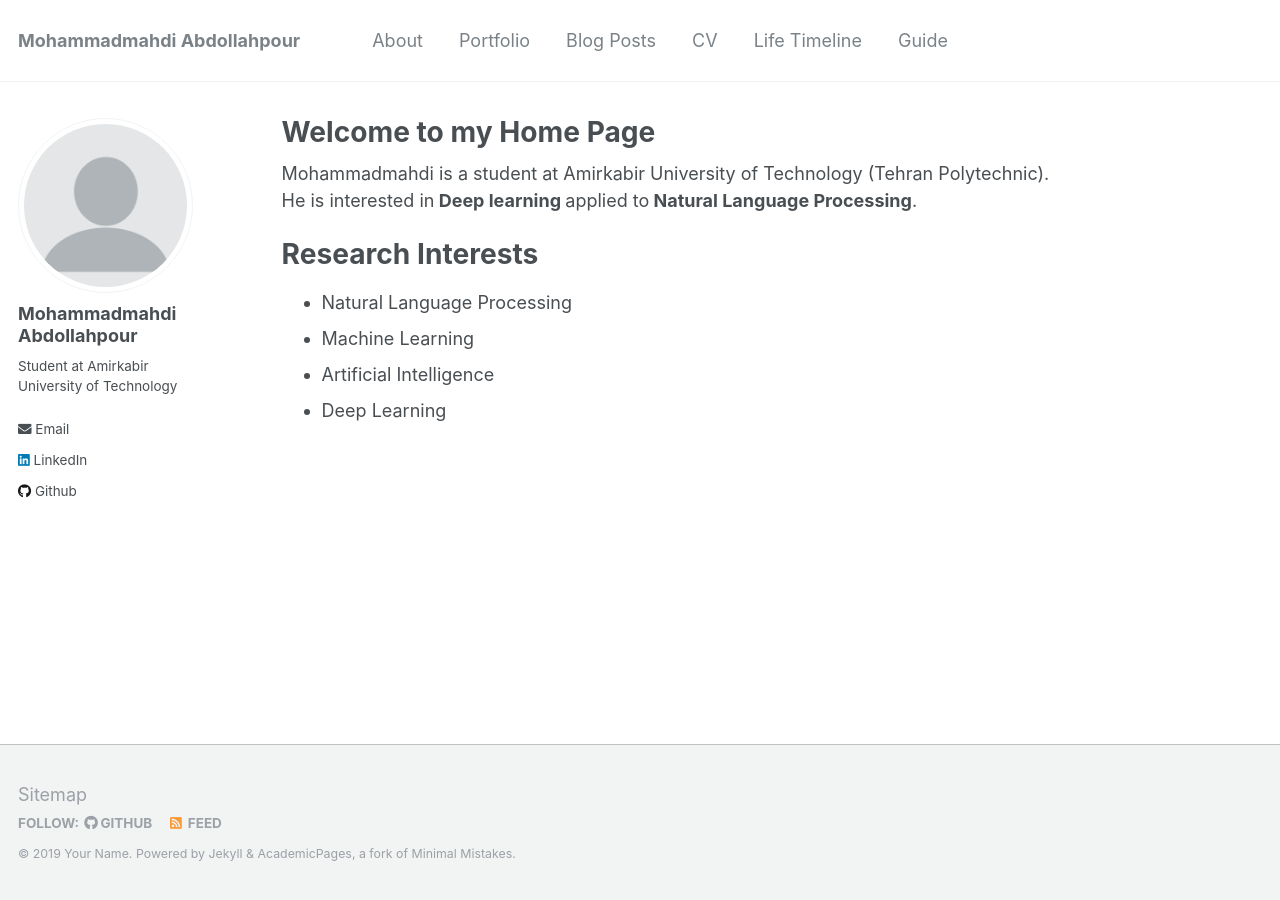
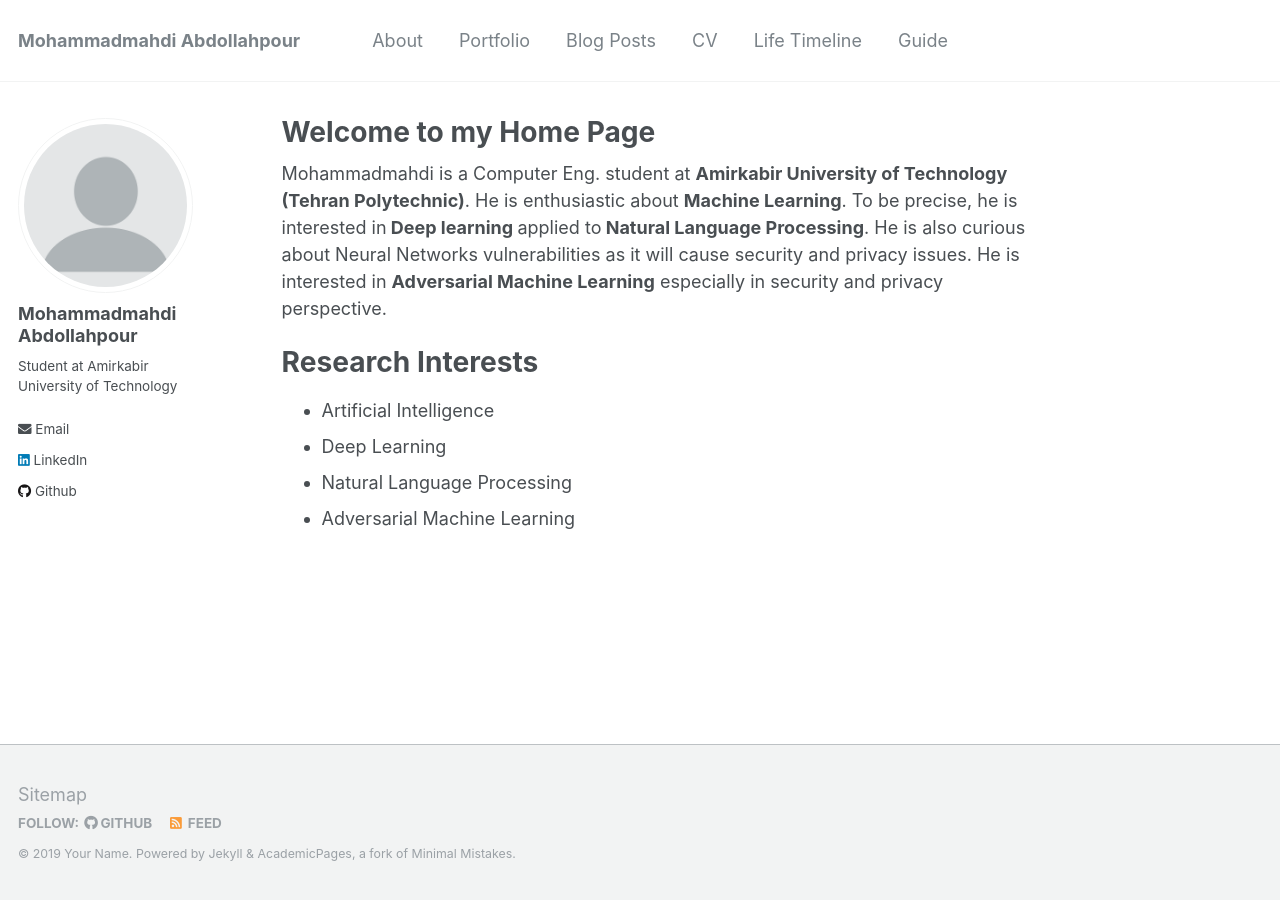
Before and after one commit to mahdiabdollahpour/mahdiabdollahpour.github.io, a Jekyll site: the page built from _pages/about.md, in a window 1280 px wide. Built offline with Jekyll 4.4.1, drawn with Linux system fonts in a browser that asks for light colours.

Commit message:
Update about.md

```diff
--- a/_pages/about.md
+++ b/_pages/about.md
@@ -8,15 +8,14 @@
   - /about.html
 ---
 
-Mohammadmahdi is a student at Amirkabir University of Technology (Tehran Polytechnic). He is interested in<Strong> Deep learning </Strong>applied to<Strong> Natural Language Processing</Strong>.
-
+Mohammadmahdi is a Computer Eng. student at <Strong>Amirkabir University of Technology (Tehran Polytechnic)</Strong>. He is enthusiastic about <Strong>Machine Learning</Strong>. To be precise, he is interested in<Strong> Deep learning </Strong>applied to<Strong> Natural Language Processing</Strong>. He is also curious about Neural Networks vulnerabilities as it will cause security and privacy issues. He is interested in <Strong>Adversarial Machine Learning</Strong> especially in security and privacy perspective.
 
 Research Interests
 ======
-* Natural Language Processing
-* Machine Learning
 * Artificial Intelligence
 * Deep Learning
+* Natural Language Processing
+* Adversarial Machine Learning
 
 <!--
 A data-driven personal website
```
